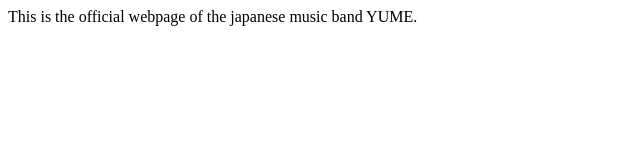
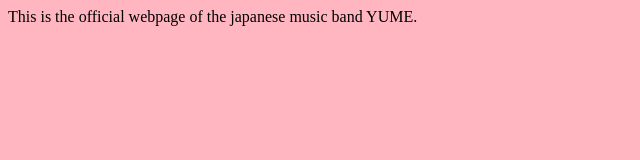
Before and after one commit to basuabhirup/yume-the-band, a plain HTML site: page index.html in a window 1280 px wide. Shown: the whole page, without its empty margins (0-640 px from the left). Drawn offline with Linux system fonts and the light colour scheme.

Commit message:
Update index.html

```diff
--- a/index.html
+++ b/index.html
@@ -12,6 +12,8 @@
 <!--  Link to online CDNs etc    -->
 
 <!--  Link to local stylesheets    -->
+    <link rel='stylesheet' href="./css/styles.css" type="text/css" />
+
   </head>
     This is the official webpage of the japanese music band YUME.
   <body>
```
